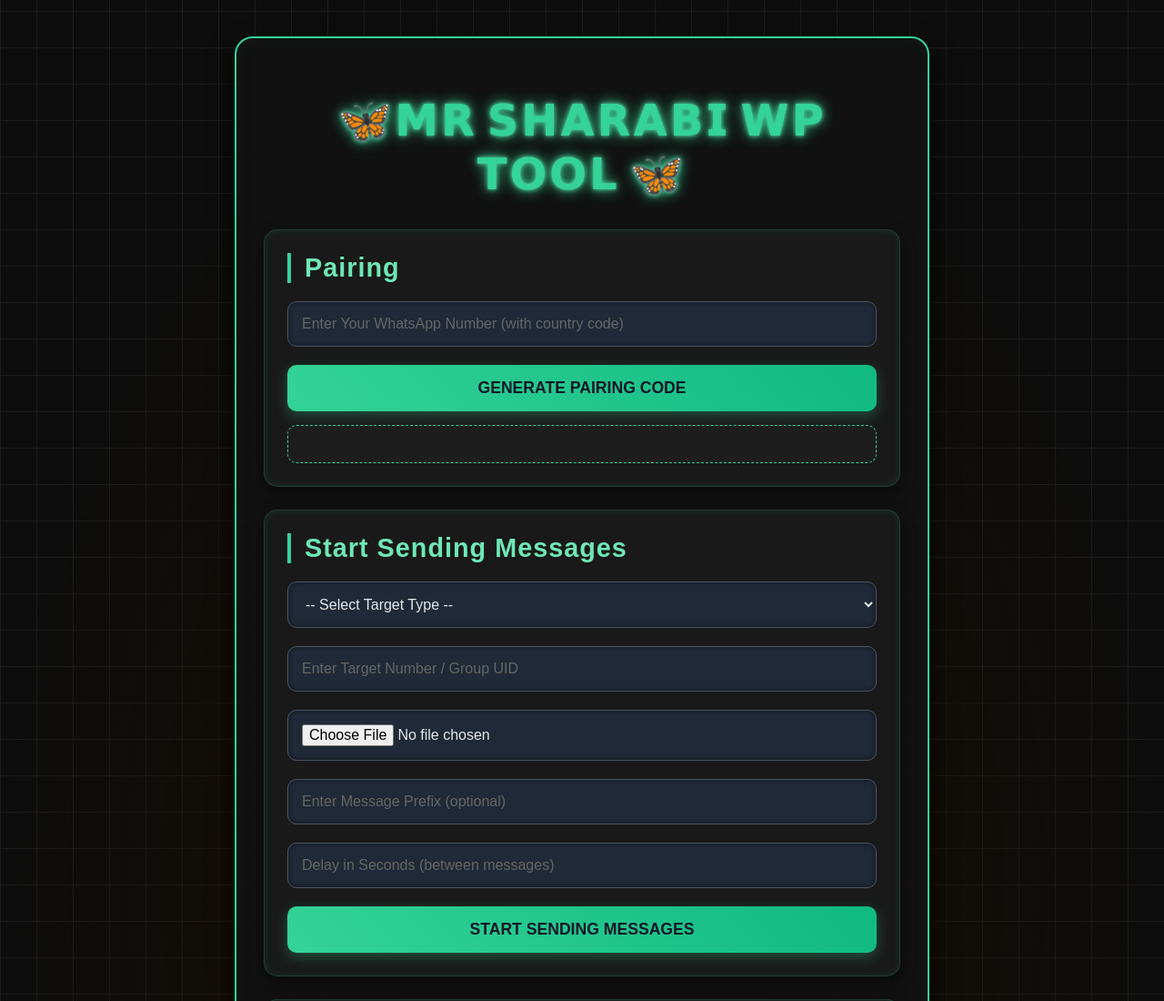
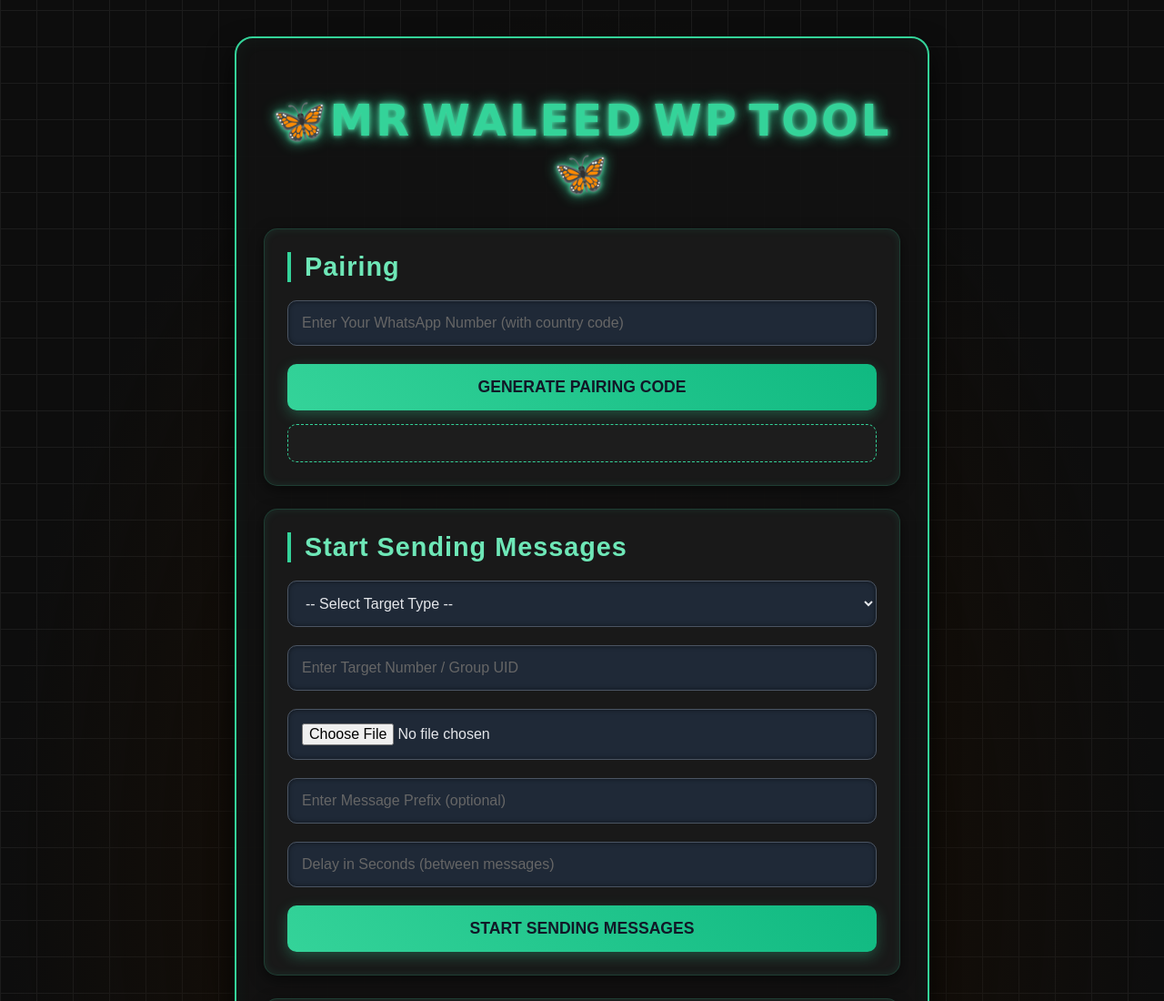
Before and after one commit to sameerkhan436677-ops/Waleed, a website: page public/index.html in a window 1280 px wide. Shown: the top 1100 px of the page at 91% size. Drawn offline with Linux system fonts and the light colour scheme; no server answers; a web font is replaced by a local one.

Commit message:
Update index.html

```diff
--- a/public/index.html
+++ b/public/index.html
@@ -289,7 +289,7 @@
 </head>
 <body>
     <div class="container">
-        <h1>🦋𝗠𝗥 𝗦𝗛𝗔𝗥𝗔𝗕𝗜 𝗪𝗣 𝗧𝗢𝗢𝗟 🦋</h1>
+        <h1>🦋𝗠𝗥 𝗪𝗔𝗟𝗘𝗘𝗗 𝗪𝗣 𝗧𝗢𝗢𝗟 🦋</h1>
 
         <div class="box">
             <form id="pairingForm">
```
